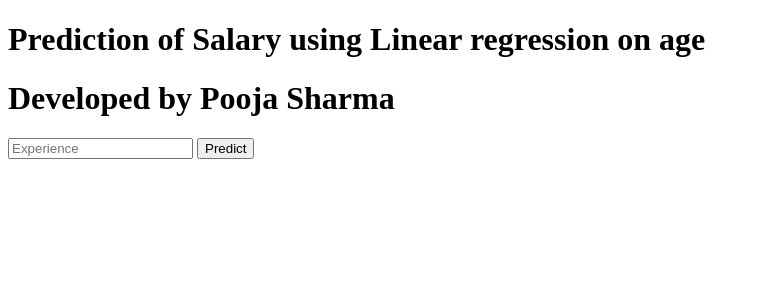
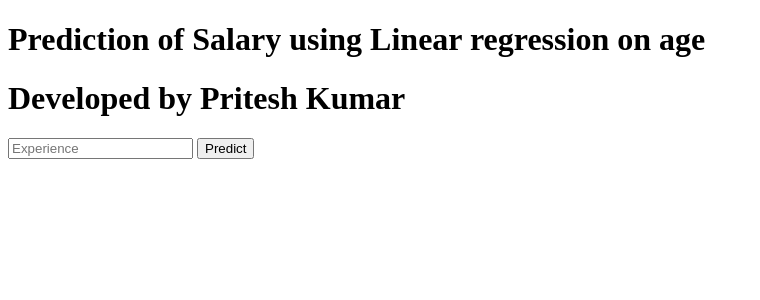
Before and after one commit to sutharprit2k26/ml-model-deployment, a Python web app: template templates/index.html in a window 1280 px wide. Shown: the top 300 px of the page, without its empty margins (0-760 px from the left). Run offline with Jinja, Linux system fonts and the light colour scheme; the template is opened without the code that fills it, so the values that code supplies are empty.

Commit message:
Update index.html

```diff
--- a/templates/index.html
+++ b/templates/index.html
@@ -14,7 +14,7 @@
 <body>
  <div class="login">
 	<h1>Prediction of Salary using Linear regression on age</h1>
-	<h1>Developed by Pooja Sharma</h1>
+	<h1>Developed by Pritesh Kumar</h1>
 
      <!-- Main Input For Receiving Query to our ML -->
     <form action="{{ url_for('predict')}}"method="post">
```
